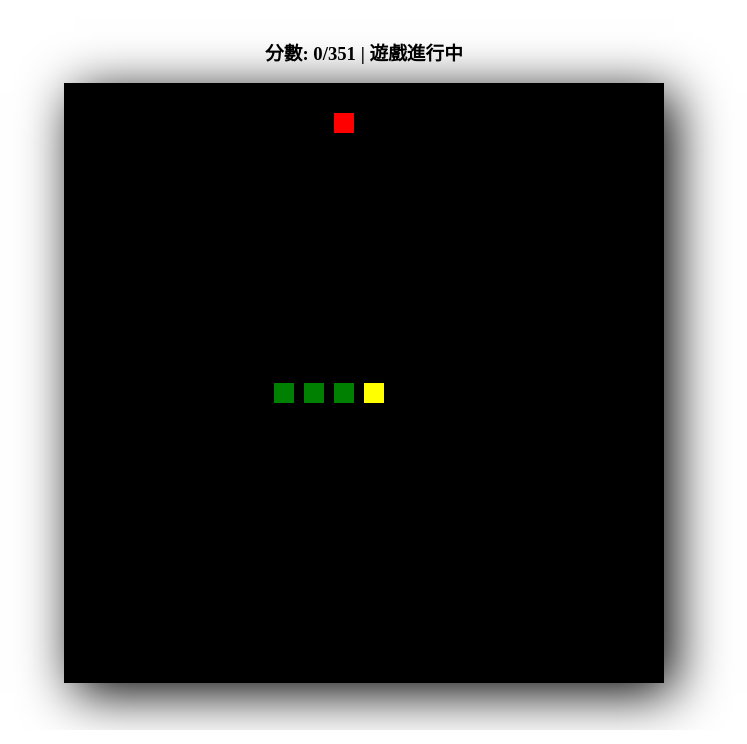
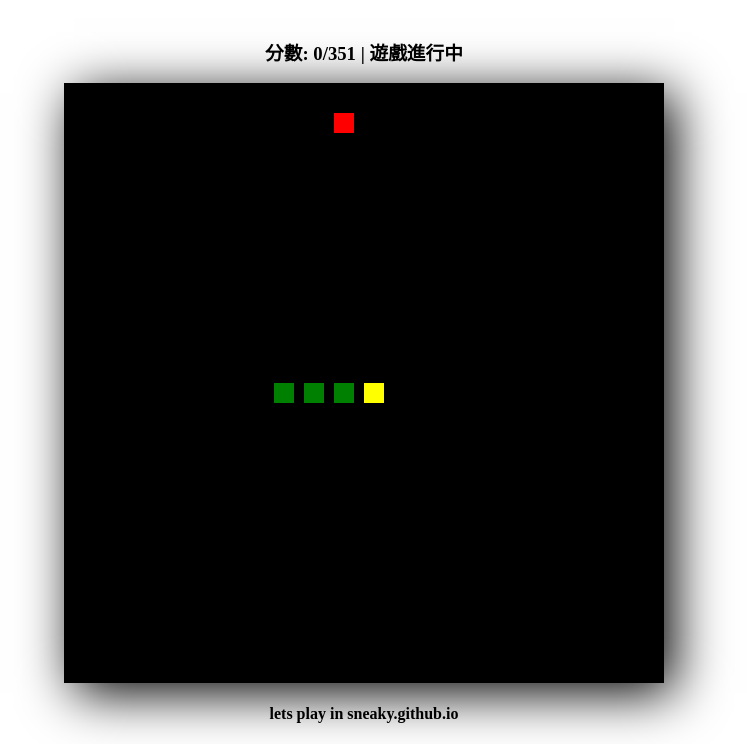
Before and after one commit to MeatBallGG/sneaky, a plain HTML site: page index.html in a window 1280 px wide. Shown: the part 70-814 px from the top of the page, without its empty margins (276-1023 px from the left). Drawn offline with Linux system fonts and the light colour scheme.

Commit message:
Update index.html

```diff
--- a/index.html
+++ b/index.html
@@ -11,6 +11,7 @@
     <h1>貪吃蛇</h1>
     <h3>分數: 0/351 | 遊戲進行中</h3>
     <canvas id = "game" width="600" height="600"></canvas>
+    <h4>lets play in sneaky.github.io</h4>
 
     <script src="./scripts/main.js"></script>
 </body>
```
